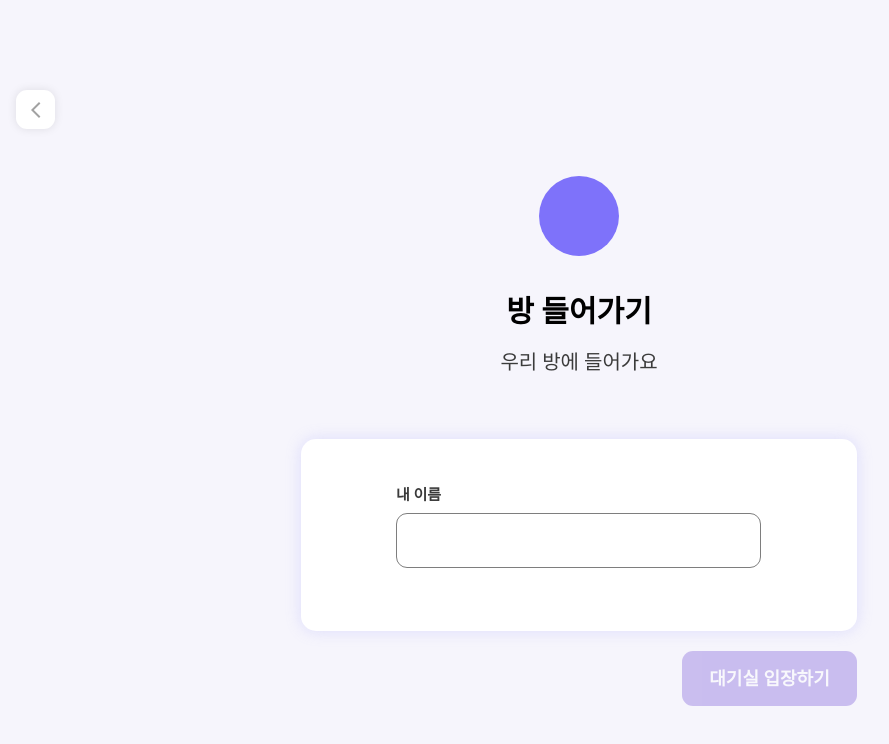
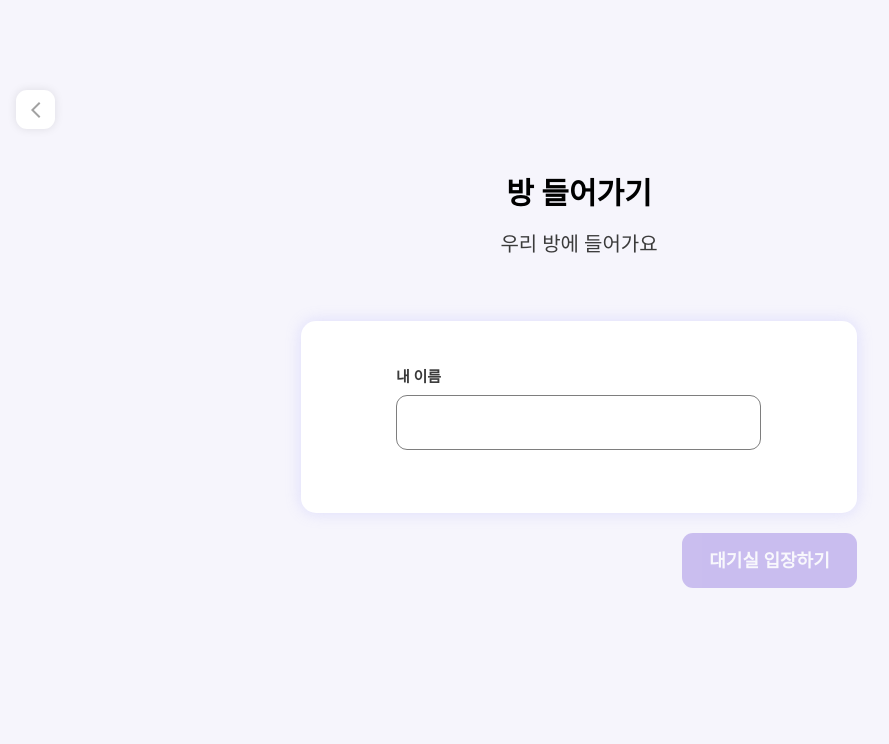
Before and after one commit to LikeLionHGU/Yesod_Kimchijjim_Front, a React (Create React App) app: page /room/join in a window 1280 px wide. Shown: the top 744 px of the page, without its empty margins (61-950 px from the left). Built offline with nearby package versions, Linux system fonts and the light colour scheme.

Commit message:
init: noIconTitleSection 추가

```diff
--- /dev/null
+++ b/src/components/common/NoIconTitleSection.js
@@ -0,0 +1,42 @@
+import styled from "styled-components";
+import { Colors } from "../../styles/colors";
+
+const TitleGroup = styled.div`
+    text-align: center;
+    margin-bottom: 64px;
+`;
+
+const Title = styled.p`
+    color: ${Colors.black};
+    text-align: center;
+    font-family: ${Colors.font};
+    font-size: 30px;
+    font-style: normal;
+    font-weight: 700;
+    margin-top: 126px;
+    margin-bottom: 15px;
+`;
+
+const SubTitle = styled.p`
+    color: ${Colors.detailBlack};
+    text-align: center;
+    font-family: ${Colors.font};
+    font-size: 20px;
+    font-style: normal;
+    font-weight: 400;
+    margin-bottom: 0;
+    margin-top: 0;
+`;
+
+function NoIconTitleSection({
+    titleText,
+    subTitleText
+}) {
+    return (
+        <TitleGroup>
+            <Title>{titleText}</Title>
+            <SubTitle>{subTitleText}</SubTitle>
+        </TitleGroup>
+    );
+}
+export default NoIconTitleSection;
--- a/src/pages/RoomJoinPage/RoomJoinPage.js
+++ b/src/pages/RoomJoinPage/RoomJoinPage.js
@@ -3,9 +3,10 @@ import styled from "styled-components";
 import { useNavigate, useLocation } from "react-router-dom";
 import { Colors } from "../../styles/colors";
 import InfoIconImg from "../../assets/info.svg";
-import TitleSection from "../../components/common/TitleSection";
+//import TitleSection from "../../components/common/TitleSection";
+import NoIconTitleSection from "../../components/common/NoIconTitleSection";
 import GoBackPage from "../../components/common/BackButton";
-import TitleIcon from "../../assets/Ellipse 5.svg";
+//import TitleIcon from "../../assets/Ellipse 5.svg";
 
 const RoomJoinPage = () => {
     const navigate = useNavigate();
@@ -48,8 +49,7 @@ const RoomJoinPage = () => {
     return(
         <PageContainer>
             <GoBackPage/>
-            <TitleSection
-                iconSrc={TitleIcon}
+            <NoIconTitleSection
                 titleText={"방 들어가기"}
                 subTitleText={"우리 방에 들어가요"}
             />
```
